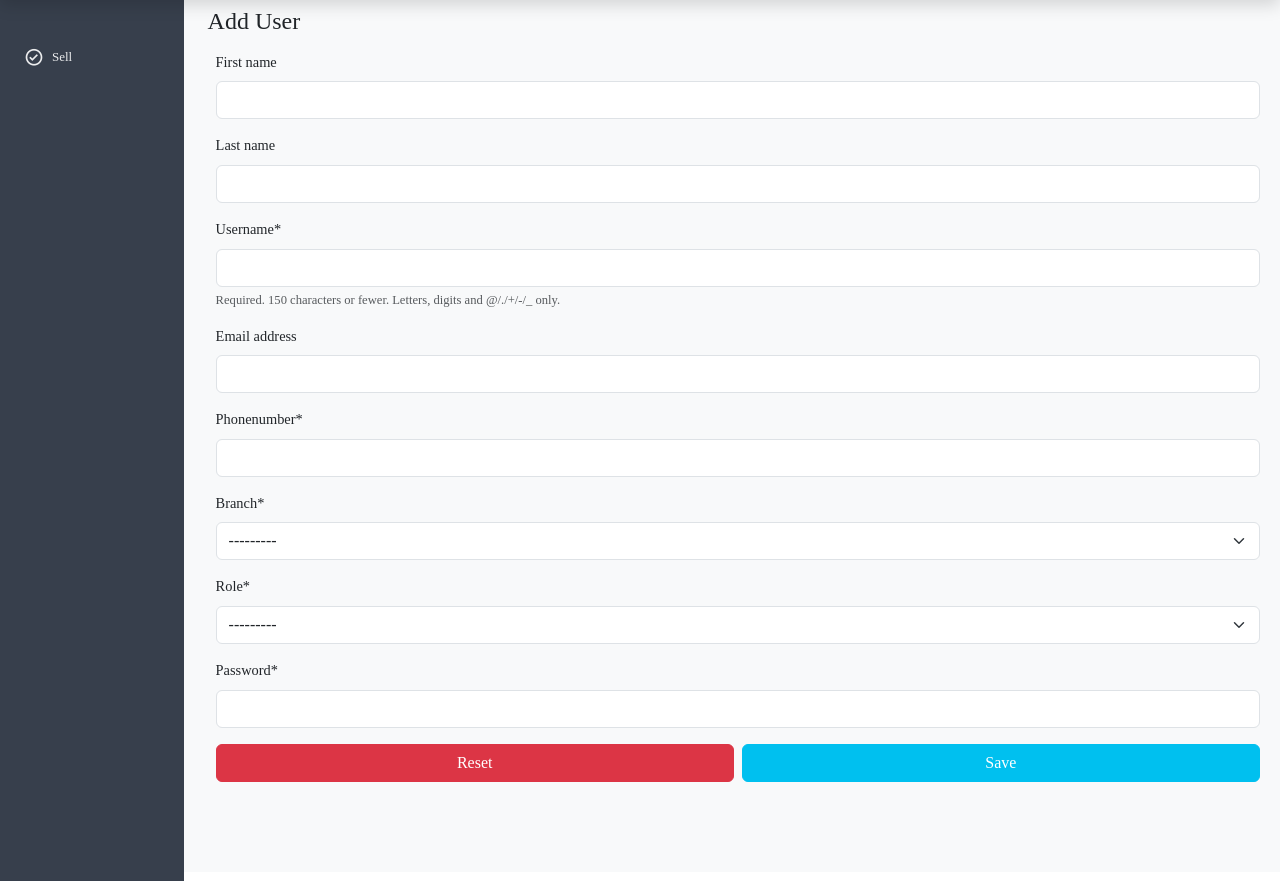
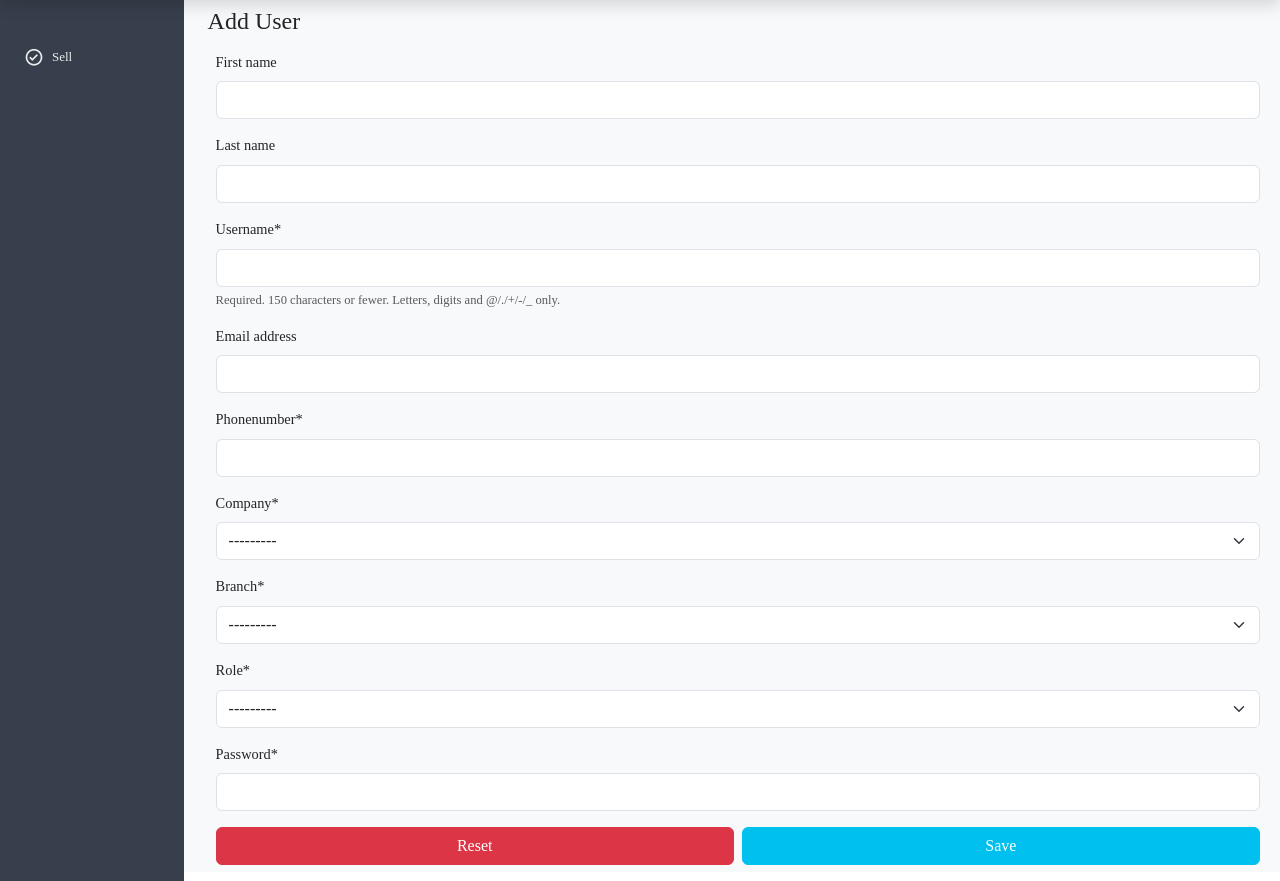
Before and after one commit to casymoyo/Techcity, a Django app: page /users/register/ in a window 1280 px wide. Shown: the part 59-940 px from the top of the page. Run offline with Django 4.2, Linux system fonts and the light colour scheme; data that the repository does not hold is empty; parts of the project's set-up code (start-up, migrations or seed data) failed here and were passed over; some libraries are stand-ins or nearby versions; some web fonts are replaced.

Commit message:
fix[users]:add user(adding company to form)

```diff
--- a/users/admin.py
+++ b/users/admin.py
@@ -6,7 +6,6 @@ from django.contrib.auth.forms import ReadOnlyPasswordHashField, UserCreationFor
 from users.models import User
 
 
-# Define the custom change form
 class CustomUserChangeForm(forms.ModelForm):
     password = ReadOnlyPasswordHashField()
 
@@ -31,7 +30,6 @@ class CustomUserChangeForm(forms.ModelForm):
         return self.initial["password"]
 
 
-# Define the custom admin
 class CustomUserAdmin(DefaultUserAdmin):
     form = CustomUserChangeForm
     add_form = UserCreationForm
@@ -62,5 +60,4 @@ class CustomUserAdmin(DefaultUserAdmin):
     filter_horizontal = ('groups',)
 
 
-# Register the custom admin
 admin.site.register(User, CustomUserAdmin)
--- a/users/forms.py
+++ b/users/forms.py
@@ -1,19 +1,37 @@
 from django import forms
+
+from company.models import Company, Branch
 from users.models import User
 from django.contrib.auth.forms import UserCreationForm
 
+
 class UserRegistrationForm(forms.ModelForm):
     password = forms.CharField(widget=forms.PasswordInput)
+    company = forms.ModelChoiceField(queryset=Company.objects.all(), required=True)
+    branch = forms.ModelChoiceField(queryset=Branch.objects.none(), required=True)
 
     class Meta:
-        model=User
-        fields=[
+        model = User
+        fields = [
             'first_name',
             'last_name',
             'username',
             'email',
             'phonenumber',
+            'company',
             'branch',
             'role',
             'password'
         ]
+
+    # override __init__ to dynamically filter the branch field based on the company selected
+    def __init__(self, *args, **kwargs):
+        super().__init__(*args, **kwargs)
+        if 'company' in self.data:
+            try:
+                company_id = int(self.data.get('company'))
+                self.fields['branch'].queryset = Branch.objects.filter(company_id=company_id).order_by('name')
+            except (ValueError, TypeError):
+                pass
+        elif self.instance.pk:
+            self.fields['branch'].queryset = self.instance.company.branch_set.order_by('name')
--- a/users/urls.py
+++ b/users/urls.py
@@ -1,13 +1,14 @@
 from django.urls import path
-from . views import *
+from .views import *
 
-app_name='users'
+app_name = 'users'
 
 urlpatterns = [
-    path('users/', users ,name='users'),
+    path('users/', users, name='users'),
     path('login/', login_view, name='login'),
     path('logout/', logout_view, name='logout'),
     path('register/', register, name='register'),
     path('user/edit/<int:user_id>/', user_edit, name='user_edit'),
-    path('user/detail/<int:user_id>/', user_detail, name='user_detail' )
+    path('user/detail/<int:user_id>/', user_detail, name='user_detail'),
+    path('ajax/load-branches/', load_branches, name='ajax_load_branches'),
 ]
--- a/users/views.py
+++ b/users/views.py
@@ -1,6 +1,9 @@
 from django.db.models import Q
+from django.http import JsonResponse
 from django.views import View
-from django.shortcuts import render,redirect
+from django.shortcuts import render, redirect
+
+from company.models import Branch
 from .models import User
 from .forms import UserRegistrationForm
 from django.contrib import messages
@@ -13,22 +16,22 @@ def users(request):
     users = User.objects.filter(Q(username__icontains=search_query) | Q(email__icontains=search_query))
     form = UserRegistrationForm()
 
-    if request.method =='POST':
+    if request.method == 'POST':
         form = UserRegistrationForm(request.POST)
         if form.is_valid():
             form.save()
-            user=form.save(commit=False)
-            user.password=make_password(form.cleaned_data['password'])
+            user = form.save(commit=False)
+            user.password = make_password(form.cleaned_data['password'])
             user.save()
             messages.success(request, 'User successfully added')
         else:
             messages.error(request, 'Invalid form data')
 
-    return render(request, 'auth/users.html', {'users':users, 'form':form})
+    return render(request, 'auth/users.html', {'users': users, 'form': form})
 
 
 def login_view(request):
-    if request.method =='POST':
+    if request.method == 'POST':
         username = request.POST['username']
         password = request.POST['password']
         user = authenticate(
@@ -39,12 +42,15 @@ def login_view(request):
         if user is not None:
             login(request, user)
             return redirect('pos:pos')
-        else: messages.error(request, 'Invalid username or password')
+        else:
+            messages.error(request, 'Invalid username or password')
     return render(request, 'auth/login.html')
+
 
 def user_edit(request, user_id):
     user = User.objects.get(id=user_id)
     pass
+
 
 def user_detail(request, user_id):
     user = User.objects.get(id=user_id)
@@ -53,19 +59,29 @@ def user_detail(request, user_id):
 
 def register(request):
     form = UserRegistrationForm()
-    if request.method =='POST':
+    if request.method == 'POST':
         form = UserRegistrationForm(request.POST)
         if form.is_valid():
             form.save()
-            user=form.save(commit=False)
-            user.password=make_password(form.cleaned_data['password'])
+            user = form.save(commit=False)
+            user.password = make_password(form.cleaned_data['password'])
             user.save()
             messages.success(request, 'User successfully added')
         else:
             messages.error(request, 'Error')
     return render(request, 'auth/register.html', {
-        'form':form
+        'form': form
     })
+
+
+def load_branches(request):
+    """
+    we use this view to load branches using js
+    """
+    company_id = request.GET.get('company_id')
+    branches = Branch.objects.filter(company_id=company_id).order_by('name')
+    return JsonResponse(list(branches.values('id', 'name')), safe=False)
+
 
 def logout_view(request):
     logout(request)
```
Also changed, not shown: templates/auth/users.html (+20 -0 lines).
